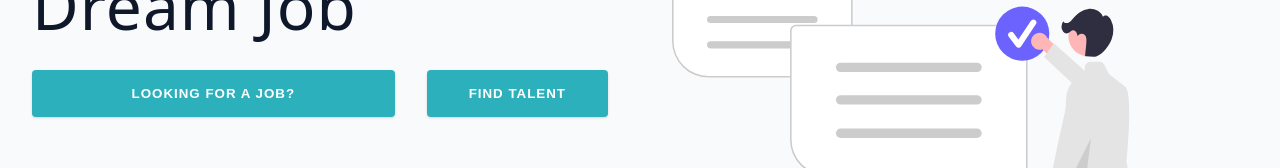
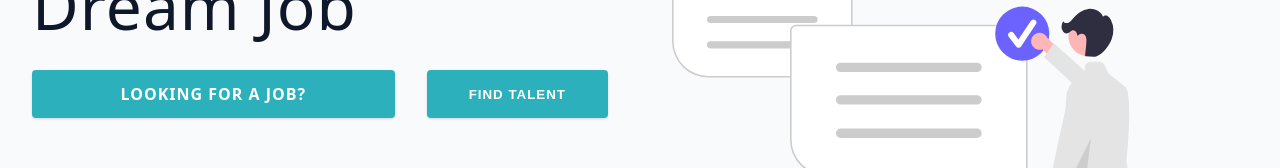
Before and after one commit to Jon-Felipe/jobli, a React (Vite) app in the folder client/: page / in a window 1280 px wide. Shown: the part 338-506 px from the top of the page. Built offline with nearby package versions, Linux system fonts and the light colour scheme.

Commit message:
replaced button with link

```diff
--- a/client/src/pages/Home.tsx
+++ b/client/src/pages/Home.tsx
@@ -1,4 +1,5 @@
 import styled from 'styled-components';
+import { Link } from 'react-router-dom';
 
 // components
 import JobCategoryCard from '../components/JobCategoryCard';
@@ -20,7 +21,9 @@ function Home({}: Props) {
           <h5>Easiest way to find a perfect job</h5>
           <h1>Find Your Next Dream Job</h1>
           <div className='hero__btns'>
-            <button className='btn'>Looking For A Job?</button>
+            <Link to='/jobs' className='btn'>
+              Looking For A Job?
+            </Link>
             <button className='btn'>Find Talent</button>
           </div>
         </div>
@@ -92,7 +95,9 @@ const Wrapper = styled.div`
     display: grid;
     grid-template-rows: 1fr 1fr;
     row-gap: 1rem;
-    button {
+    button,
+    a {
+      text-align: center;
       width: 100%;
       padding: 1rem;
       text-transform: uppercase;
--- a/client/src/pages/Jobs.tsx
+++ b/client/src/pages/Jobs.tsx
@@ -1,6 +1,10 @@
 import styled from 'styled-components';
+
+// components
+import JobCard from '../components/JobCard';
+
+// extras
 import { dummy_jobs } from '../utils/constants';
-import JobCard from '../components/JobCard';
 
 type Props = {};
 
```
